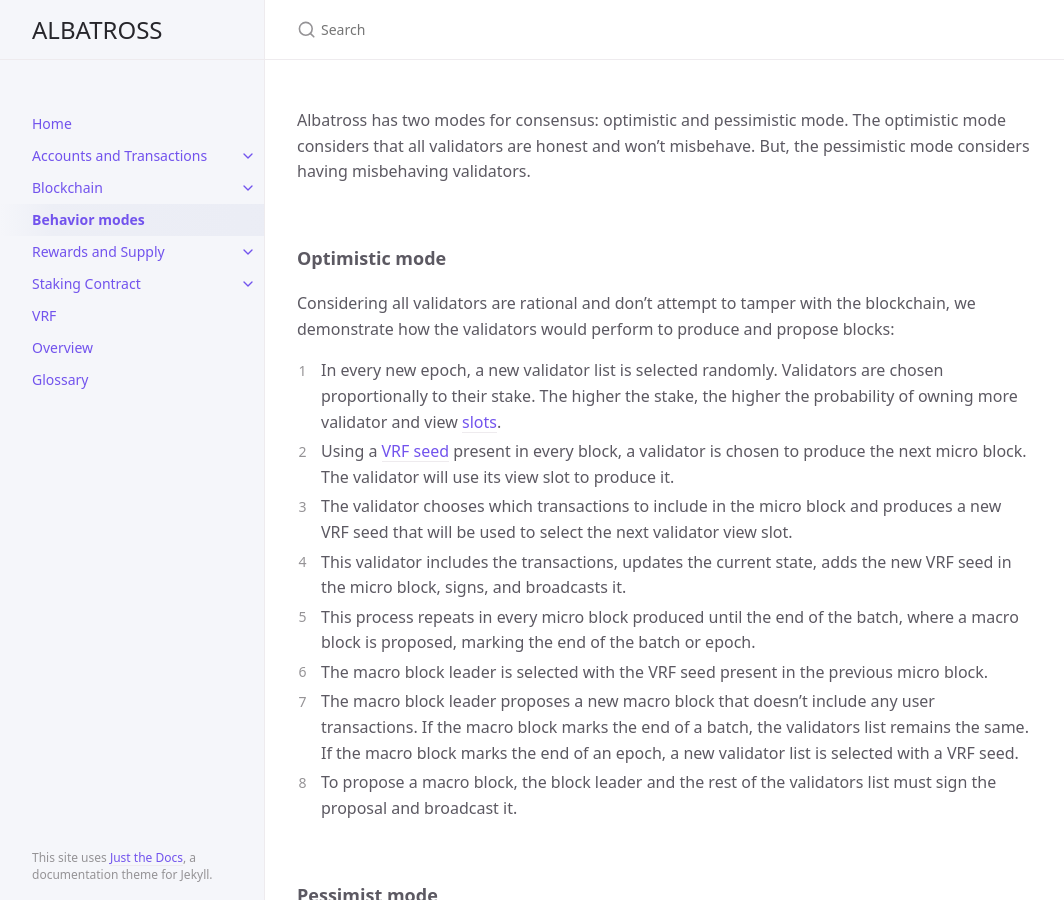
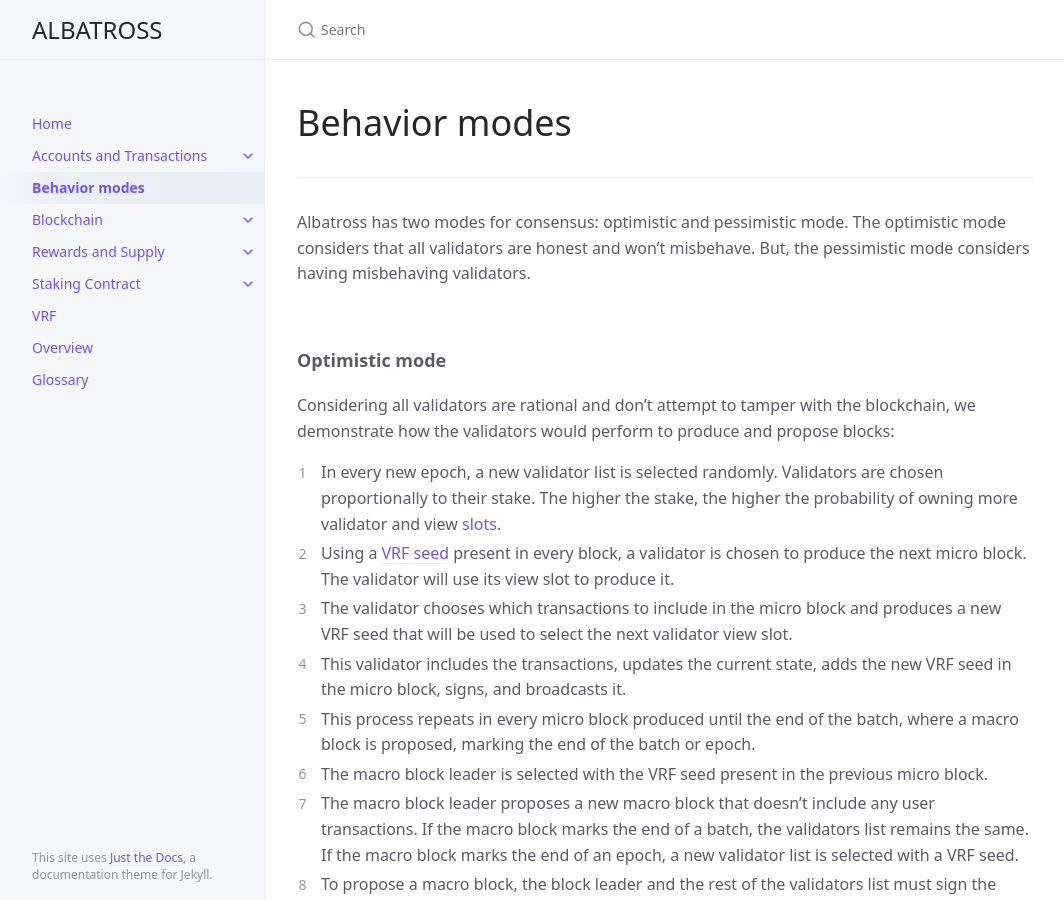
Before and after one commit to nimiq/albatross-doc, a Jekyll site: the page built from docs/behavior-modes.md, in a window 1280 px wide and 900 px high. Shown: the whole window, without its empty margins (107-1171 px from the left). Built offline with Jekyll 4.4.1, drawn with Linux system fonts in a browser that asks for light colours; some web fonts are replaced; part of the change alters nothing that is shown.

Commit message:
update links

```diff
--- a/docs/behavior-modes.md
+++ b/docs/behavior-modes.md
@@ -1,7 +1,11 @@
 ---
 layout: default
 title: Behavior modes
-nav_order: 5
+nav_order: 3
+---
+
+# Behavior modes
+
 ---
 
 Albatross has two modes for consensus: optimistic and pessimistic mode. The optimistic mode considers that all validators are honest and won't misbehave. But, the pessimistic mode considers having misbehaving validators.
@@ -13,8 +17,8 @@ Albatross has two modes for consensus: optimistic and pessimistic mode. The opti
 
 Considering all validators are rational and don’t attempt to tamper with the blockchain, we demonstrate how the validators would perform to produce and propose blocks:
 
-1. In every new epoch, a new validator list is selected randomly. Validators are chosen proportionally to their stake. The higher the stake, the higher the probability of owning more validator and view [slots](docs/slots).
-2. Using a [VRF seed](docs/vrf) present in every block, a validator is chosen to produce the next micro block. The validator will use its view slot to produce it.
+1. In every new epoch, a new validator list is selected randomly. Validators are chosen proportionally to their stake. The higher the stake, the higher the probability of owning more validator and view [slots](/docs/blockchain/slots).
+2. Using a [VRF seed](/docs/vrf) present in every block, a validator is chosen to produce the next micro block. The validator will use its view slot to produce it.
 3. The validator chooses which transactions to include in the micro block and produces a new VRF seed that will be used to select the next validator view slot.
 4. This validator includes the transactions, updates the current state, adds the new VRF seed in the micro block, signs, and broadcasts it.
 5. This process repeats in every micro block produced until the end of the batch, where a macro block is proposed, marking the end of the batch or epoch.
@@ -32,16 +36,16 @@ We can also anticipate that some validators can maliciously behave. Validators t
 <br/>
 
 **Micro blocks**: Each micro block is produced by a selected validator. Malicious validators can tamper with the blockchain by:
-  - Attempting to fork the chain. In this case, as soon as a rational validator notices the fork, it can submit a [fork proof](docs/fork-proofs). The malicious validator is punished once this fork proof is sent to the network.
-  - Delaying the micro block production. Thereon, a rational validator can send a [view change](docs/view-change) message, and a new validator is elected to produce the micro block. The delayed validator is then punished.
+  - Attempting to fork the chain. In this case, as soon as a rational validator notices the fork, it can submit a [fork proof](/docs/blockchain/fork-proofs). The malicious validator is punished once this fork proof is sent to the network.
+  - Delaying the micro block production. Thereon, a rational validator can send a [view change](/docs/blockchain/view-change) message, and a new validator is elected to produce the micro block. The delayed validator is then punished.
   - Producing an invalid micro block. Given this case, the rest of the validator list can ignore the invalid micro block.
 
 
-In either case, the malicious validators are punished according to the [punishment](docs/punishments) rules of Albatross.
+In either case, the malicious validators are punished according to the [punishment](/docs/staking-contract/punishments) rules of Albatross.
 
 <br/>
 
 **Macro blocks**: Macro blocks have finality, meaning that they are forkless. Yet, the elected leader can fail with the macro block proposal. There are two ways to attempt to tamper with macro blocks:
 
-  - Failing to make a macro block proposal. If a validator doesn’t propose a macro block in the expected time, [Tendermint](docs/tendermint) has its procedure to elect a new macro block leader.
+  - Failing to make a macro block proposal. If a validator doesn’t propose a macro block in the expected time, [Tendermint](/docs/blockchain/tendermint) has its procedure to elect a new macro block leader.
   - Creating an invalid proposal. Tendermint ignores invalid proposals, therefore, a new validator is elected as the macro block leader.
```
